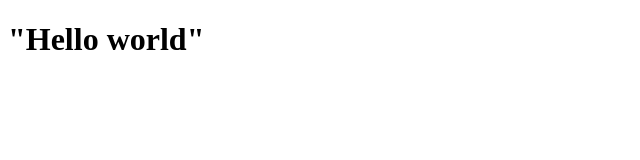
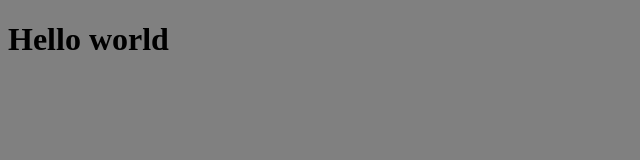
Before and after one commit to wongilee823/web3000, a plain HTML site: page docs/index.html in a window 1280 px wide. Shown: the whole page, without its empty margins (0-640 px from the left). Drawn offline with Linux system fonts and the light colour scheme.

Commit message:
Task Initial Webpage Template grey

```diff
--- a/docs/css/styles.css
+++ b/docs/css/styles.css
@@ -0,0 +1,3 @@
+body{
+    background-color: grey;
+}
--- a/docs/index.html
+++ b/docs/index.html
@@ -13,7 +13,7 @@
 </head>
 
 <body>
-<h1>"Hello world"</h1>
+<h1>Hello world</h1>
 <script src="js/scripts.js"></script>
 </body>
 </html>
```
